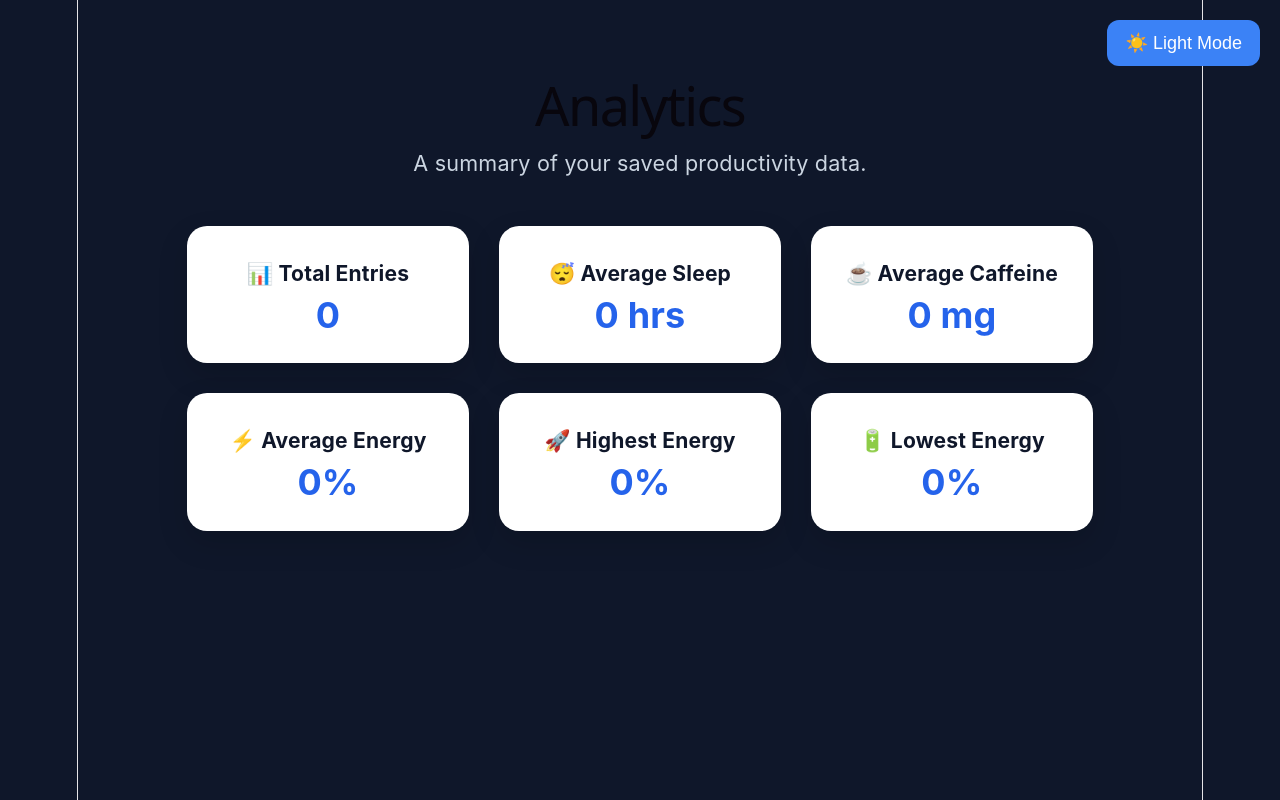
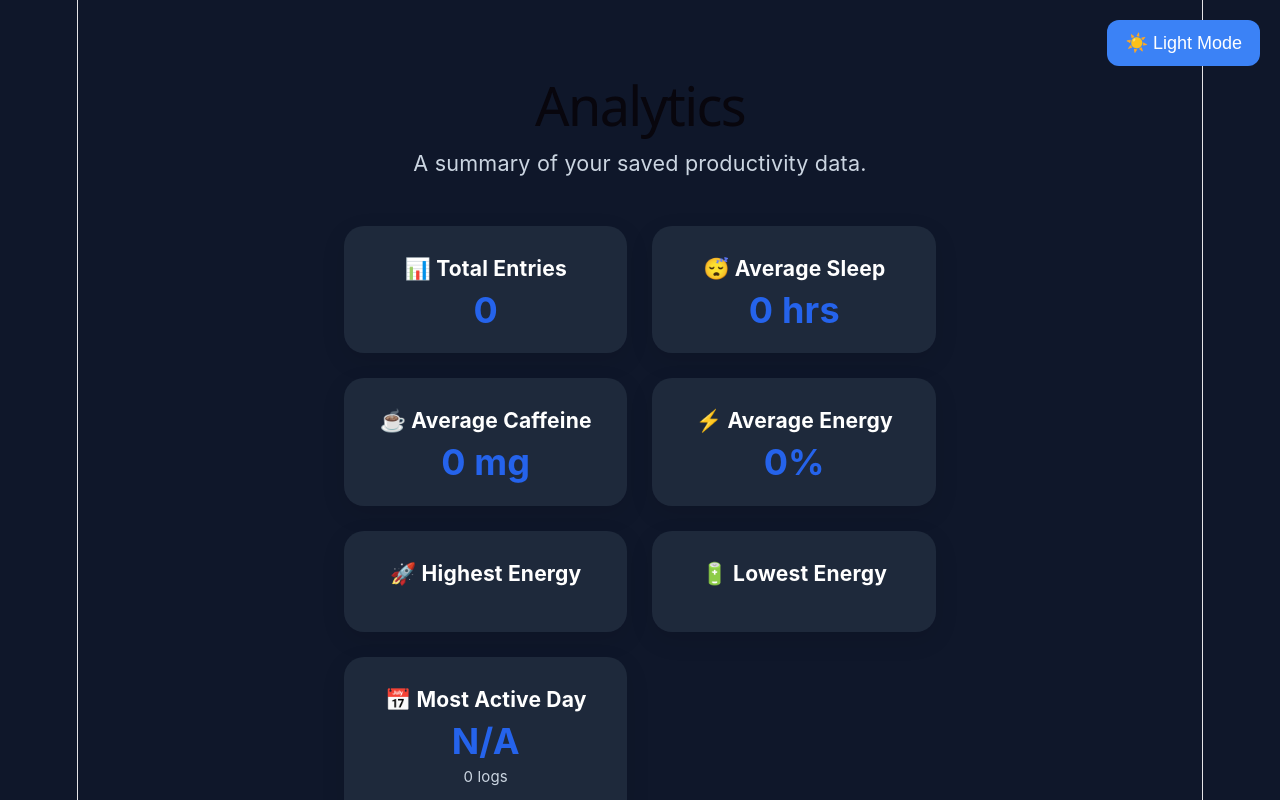
Before and after one commit to injeel1234/peak, a React (Vite) app in the folder frontend/: page /analytics in a window 1280 px wide. Shown: the top 800 px of the page. Built offline with nearby package versions, Linux system fonts and the light colour scheme.

Commit message:
Add analytics dashboard, history improvements, and theme toggle

```diff
--- a/frontend/src/App.css
+++ b/frontend/src/App.css
@@ -688,3 +688,71 @@ body.light .ai-card h2,
 body.light .ai-card p {
   color: white;
 }
+
+.goals-card {
+  background: white;
+  border-radius: 20px;
+  padding: 30px;
+  margin-top: 30px;
+  text-align: left;
+  box-shadow: 0 8px 25px rgba(0,0,0,0.1);
+}
+
+.goals-card h2 {
+  margin-bottom: 20px;
+}
+
+.goals-card p {
+  font-size: 1.1rem;
+  margin: 12px 0;
+}
+
+.goals-card h3 {
+  margin-top: 20px;
+  color: #3b82f6;
+}
+
+body.dark .goals-card {
+  background: #1e293b;
+  color: white;
+}
+
+.analytics-grid {
+  display: grid;
+  grid-template-columns: repeat(auto-fit, minmax(260px, 1fr));
+  gap: 25px;
+  margin-top: 40px;
+}
+
+.analytics-card {
+  background: white;
+  color: #0f172a;
+  padding: 30px;
+  border-radius: 20px;
+  text-align: center;
+  box-shadow: 0 8px 25px rgba(0,0,0,.1);
+}
+
+.analytics-card h3 {
+  margin-bottom: 15px;
+}
+
+.analytics-card p {
+  font-size: 2rem;
+  font-weight: bold;
+}
+
+.analytics-card small {
+  display: block;
+  margin-top: 10px;
+  color: #64748b;
+}
+
+body.dark .analytics-card {
+  background: #1e293b;
+  color: white;
+}
+
+body.dark .analytics-card small {
+  color: #cbd5e1;
+}
--- a/frontend/src/pages/Analytics.tsx
+++ b/frontend/src/pages/Analytics.tsx
@@ -10,7 +10,6 @@ import {
   Legend,
 } from "recharts";
 import "../App.css";
-
 
 interface HistoryEntry {
   date: string;
@@ -36,7 +35,7 @@ function Analytics() {
   const averageSleep =
     totalEntries > 0
       ? (
-          history.reduce((sum, item) => sum + item.sleep, 0) /
+          history.reduce((sum, entry) => sum + entry.sleep, 0) /
           totalEntries
         ).toFixed(1)
       : "0";
@@ -44,7 +43,7 @@ function Analytics() {
   const averageCaffeine =
     totalEntries > 0
       ? (
-          history.reduce((sum, item) => sum + item.caffeine, 0) /
+          history.reduce((sum, entry) => sum + entry.caffeine, 0) /
           totalEntries
         ).toFixed(0)
       : "0";
@@ -52,62 +51,65 @@ function Analytics() {
   const averageEnergy =
     totalEntries > 0
       ? (
-          history.reduce((sum, item) => sum + item.energy, 0) /
+          history.reduce((sum, entry) => sum + entry.energy, 0) /
           totalEntries
         ).toFixed(0)
       : "0";
 
   const highestEnergy =
-    totalEntries > 0
-      ? Math.max(...history.map((item) => item.energy))
-      : 0;
+    history.length > 0
+      ? history.reduce((max, entry) =>
+          entry.energy > max.energy ? entry : max
+        )
+      : null;
 
   const lowestEnergy =
-    totalEntries > 0
-      ? Math.min(...history.map((item) => item.energy))
-      : 0;
+    history.length > 0
+      ? history.reduce((min, entry) =>
+          entry.energy < min.energy ? entry : min
+        )
+      : null;
 
-      <div className="chart-card">
-  <h2>📈 Productivity Trends</h2>
+  const dayCounts: Record<string, number> = {};
 
-  <ResponsiveContainer width="100%" height={400}>
-    <LineChart data={history}>
-      <CartesianGrid strokeDasharray="3 3" />
+  history.forEach((entry) => {
+    dayCounts[entry.date] = (dayCounts[entry.date] || 0) + 1;
+  });
 
-      <XAxis dataKey="time" />
+  let mostActiveDay = "";
+  let mostLogs = 0;
 
-      <YAxis />
+  for (const date in dayCounts) {
+    if (dayCounts[date] > mostLogs) {
+      mostLogs = dayCounts[date];
+      mostActiveDay = date;
+    }
+  }
 
-      <Tooltip />
+  let weeklyInsight =
+    "Start logging your productivity to receive AI insights.";
 
-      <Legend />
-
-      <Line
-        type="monotone"
-        dataKey="energy"
-        stroke="#3b82f6"
-        strokeWidth={3}
-        name="Energy (%)"
-      />
-
-      <Line
-        type="monotone"
-        dataKey="sleep"
-        stroke="#10b981"
-        strokeWidth={3}
-        name="Sleep (hrs)"
-      />
-
-      <Line
-        type="monotone"
-        dataKey="caffeine"
-        stroke="#f59e0b"
-        strokeWidth={3}
-        name="Caffeine (mg)"
-      />
-    </LineChart>
-  </ResponsiveContainer>
-</div>
+  if (history.length > 0) {
+    if (
+      Number(averageSleep) >= 8 &&
+      Number(averageEnergy) >= 80
+    ) {
+      weeklyInsight =
+        "🌟 Excellent week! You're consistently getting enough sleep while maintaining high energy levels.";
+    } else if (
+      Number(averageSleep) < 8 &&
+      Number(averageCaffeine) > 300
+    ) {
+      weeklyInsight =
+        "⚠️ Your average sleep is below the recommended amount while your caffeine intake is high. More sleep may improve your energy naturally.";
+    } else if (Number(averageEnergy) < 60) {
+      weeklyInsight =
+        "😴 Your average energy has been fairly low this week. Consider prioritising rest and hydration.";
+    } else {
+      weeklyInsight =
+        "👍 You're building consistent productivity habits. Keep logging your data!";
+    }
+  }
 
   return (
     <main className="analytics-page">
@@ -140,13 +142,82 @@ function Analytics() {
 
         <div className="analytics-card">
           <h3>🚀 Highest Energy</h3>
-          <p>{highestEnergy}%</p>
+
+          {highestEnergy && (
+            <>
+              <p>{highestEnergy.energy}%</p>
+              <small>
+                {highestEnergy.date} • {highestEnergy.time}
+              </small>
+            </>
+          )}
         </div>
 
         <div className="analytics-card">
           <h3>🔋 Lowest Energy</h3>
-          <p>{lowestEnergy}%</p>
+
+          {lowestEnergy && (
+            <>
+              <p>{lowestEnergy.energy}%</p>
+              <small>
+                {lowestEnergy.date} • {lowestEnergy.time}
+              </small>
+            </>
+          )}
         </div>
+
+        <div className="analytics-card">
+          <h3>📅 Most Active Day</h3>
+          <p>{mostActiveDay || "N/A"}</p>
+          <small>{mostLogs} logs</small>
+        </div>
+      </div>
+
+      <div className="chart-card">
+        <h2>📈 Productivity Trends</h2>
+
+        <ResponsiveContainer width="100%" height={400}>
+          <LineChart data={history}>
+            <CartesianGrid strokeDasharray="3 3" />
+
+            <XAxis dataKey="time" />
+
+            <YAxis />
+
+            <Tooltip />
+
+            <Legend />
+
+            <Line
+              type="monotone"
+              dataKey="energy"
+              stroke="#3b82f6"
+              strokeWidth={3}
+              name="Energy (%)"
+            />
+
+            <Line
+              type="monotone"
+              dataKey="sleep"
+              stroke="#10b981"
+              strokeWidth={3}
+              name="Sleep (hrs)"
+            />
+
+            <Line
+              type="monotone"
+              dataKey="caffeine"
+              stroke="#f59e0b"
+              strokeWidth={3}
+              name="Caffeine (mg)"
+            />
+          </LineChart>
+        </ResponsiveContainer>
+      </div>
+
+      <div className="ai-card">
+        <h2>💡 Weekly AI Insight</h2>
+        <p>{weeklyInsight}</p>
       </div>
     </main>
   );
--- a/frontend/src/pages/Dashboard.tsx
+++ b/frontend/src/pages/Dashboard.tsx
@@ -137,6 +137,23 @@ function Dashboard() {
     console.log(history);
   }
 
+  const goals = [
+  {
+    name: "Sleep 8+ hours",
+    completed: sleep >= 8,
+  },
+  {
+    name: "Stay below 400 mg caffeine",
+    completed: caffeine <= 400,
+  },
+  {
+    name: "Energy above 80%",
+    completed: energy >= 80,
+  },
+];
+
+const completedGoals = goals.filter(goal => goal.completed).length;
+
   return (
     <main className="dashboard-page">
       <h1>Your Dashboard</h1>
@@ -171,6 +188,20 @@ function Dashboard() {
         <h2>💡 Today's AI Insight</h2>
         <p>{recommendation}</p>
       </div>
+
+        <div className="goals-card">
+  <h2>🎯 Daily Goals</h2>
+
+  {goals.map((goal, index) => (
+    <p key={index}>
+      {goal.completed ? "✅" : "❌"} {goal.name}
+    </p>
+  ))}
+
+  <h3>
+    {completedGoals} / {goals.length} Goals Completed
+  </h3>
+</div>
 
       <div className="input-section">
         <h2>Update Today's Stats</h2>
```
